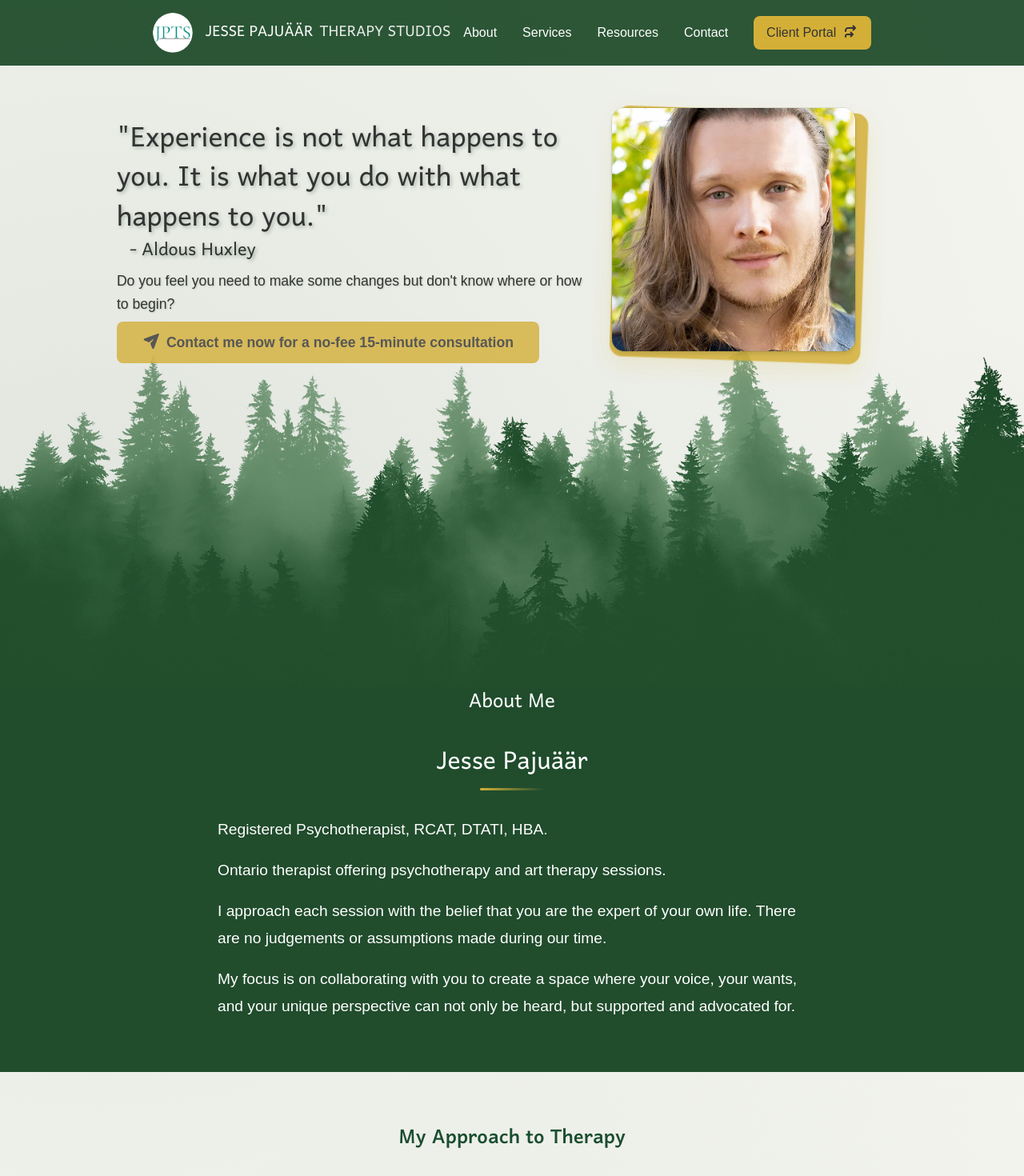
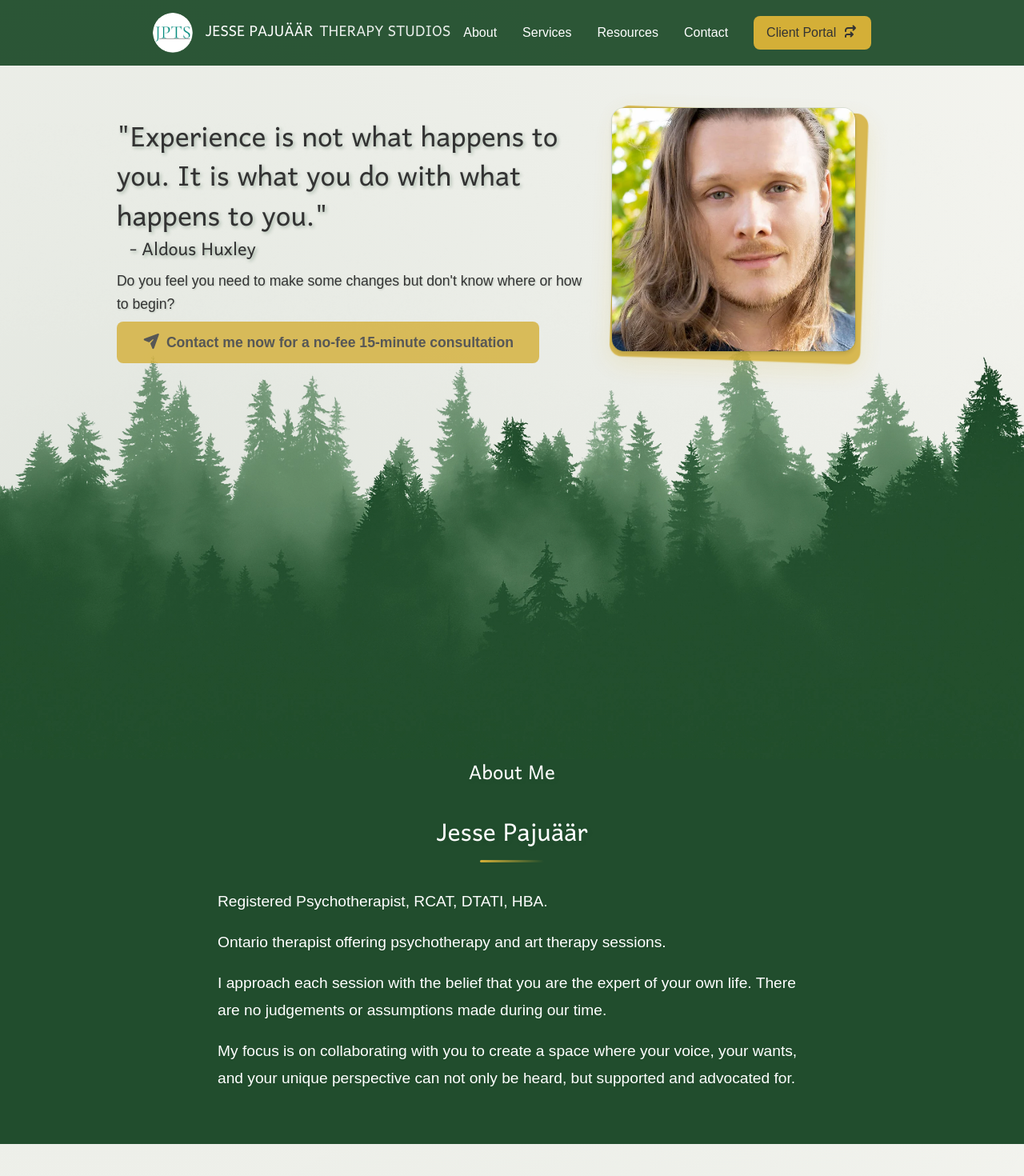
Before and after one commit to danispinxo/jesse-site, a Next.js app: page / in a window 1280 px wide. Shown: the top 1470 px of the page at 80% size. Built offline with nearby package versions, Linux system fonts and the light colour scheme; a web font is replaced by a local one.

Commit message:
change to webp img

```diff
--- a/src/app/page.jsx
+++ b/src/app/page.jsx
@@ -46,7 +46,7 @@ export default function HomePage() {
       <section className="treeline-divider">
         <div className="treeline-element">
           <img
-            src="/images/Treeline.png"
+            src="/images/Treeline.webp"
             alt="Forest treeline silhouette"
             className="treeline-image"
           />
--- a/src/app/styles/styles.scss
+++ b/src/app/styles/styles.scss
@@ -274,7 +274,8 @@ body {
   position: relative;
   margin: 0 auto;
   background-color: $background-dark;
-  margin-top: -90px;
+  z-index: 10;
+  // margin-top: -90px;
 
   h2,
   h3 {
```
Also changed, not shown: public/images/Treeline.png (deleted), public/images/Treeline.webp (added).
